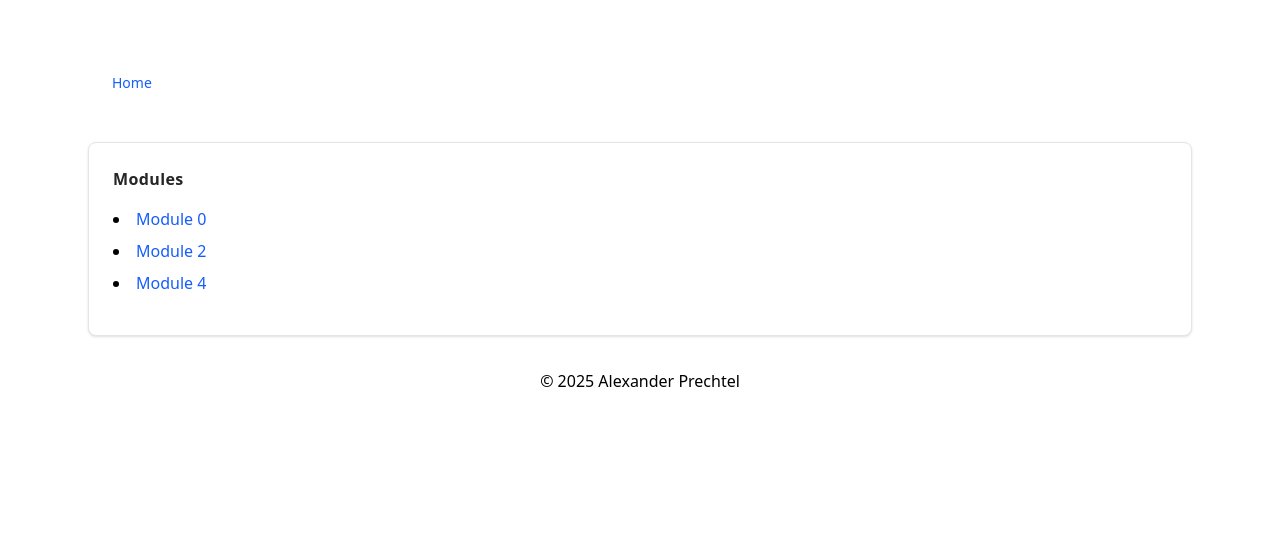
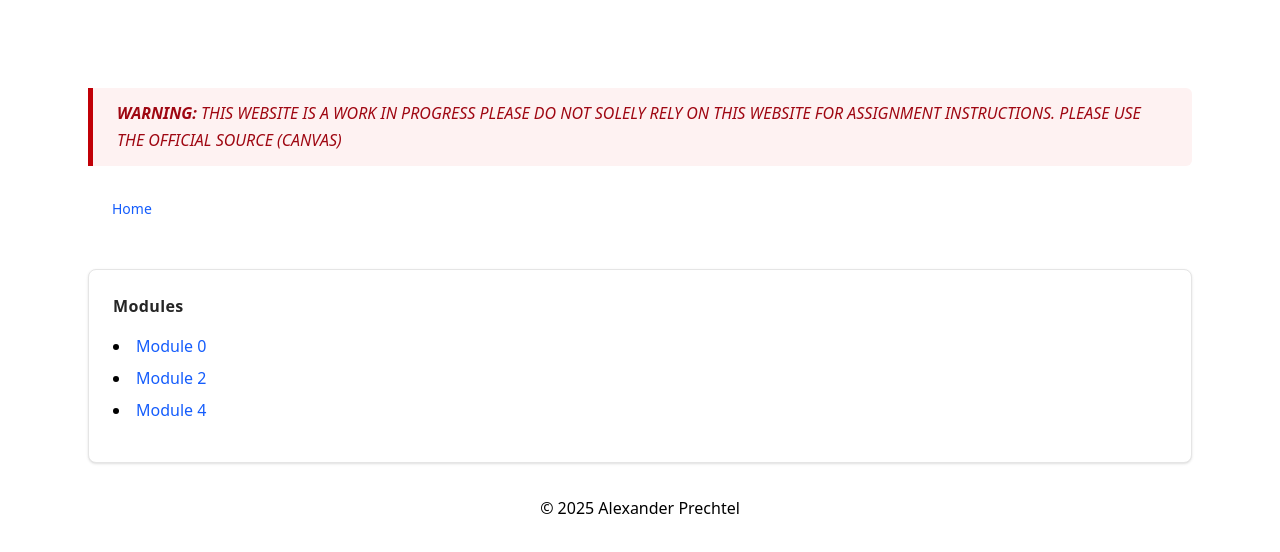
Before and after one commit to alexandernc0043/instructions, a Next.js app: page / in a window 1280 px wide. Shown: the top 552 px of the page. Built offline with nearby package versions, Linux system fonts and the light colour scheme.

Commit message:
Added warning label

```diff
--- a/src/app/layout.tsx
+++ b/src/app/layout.tsx
@@ -3,13 +3,17 @@ import "@/styles/globals.css";
 import Footer from "@/components/layout/Footer";
 import AutoBreadcrumbs from "@/components/navigation/AutoBreadcrumbs";
 import {HeaderProvider} from "@/components/layout/HeaderProvider";
+import Warning from "@/components/feedback/Warning";
+
 export default function RootLayout({children}: Readonly<{ children: ReactNode; }>) {
 
     return (
         <html lang="en">
         <body className="min-h-screen antialiased">
         <div className="mx-auto w-full max-w-3xl md:max-w-4xl lg:max-w-5xl xl:max-w-6xl px-4 sm:px-6 py-6 sm:py-8">
-            <AutoBreadcrumbs />
+            <Warning
+                msg={"THIS WEBSITE IS A WORK IN PROGRESS PLEASE DO NOT SOLELY RELY ON THIS WEBSITE FOR ASSIGNMENT INSTRUCTIONS. PLEASE USE THE OFFICIAL SOURCE (CANVAS)"}/>
+            <AutoBreadcrumbs/>
             <HeaderProvider/>
             {children}
             <Footer/>
```
